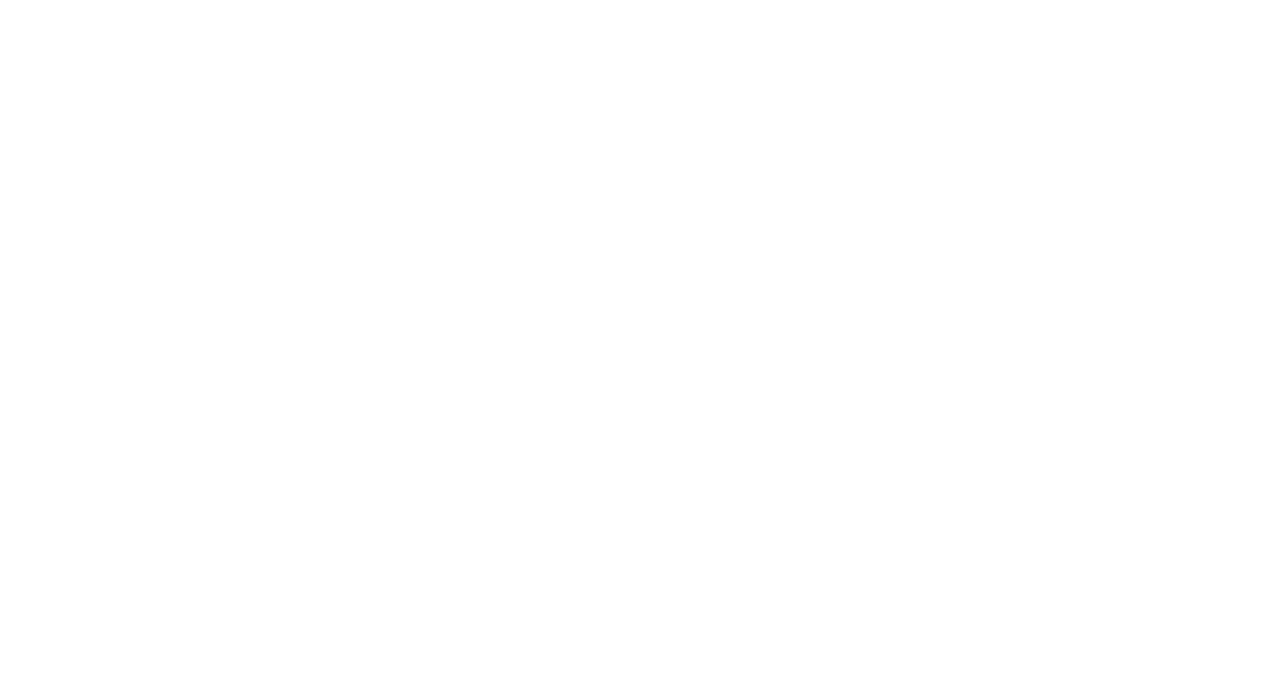
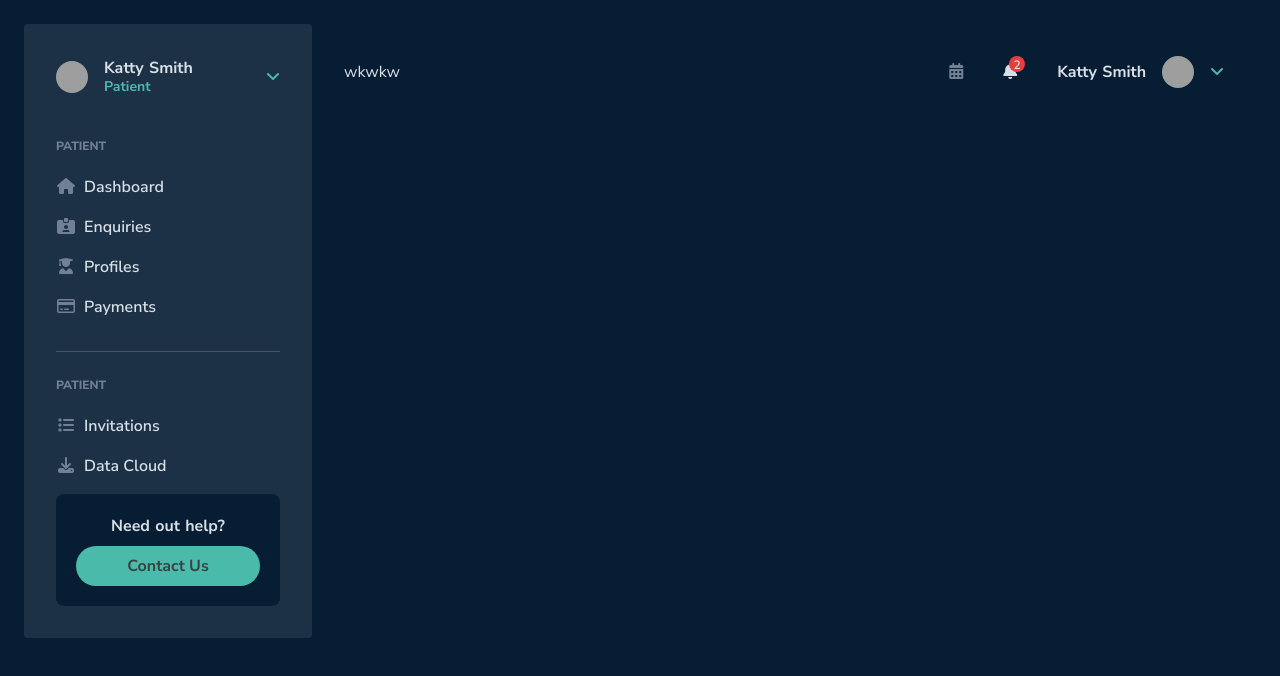
Before and after one commit to ekosutrisno/vue-redesign, a Nuxt app: page /movie01 in a window 1280 px wide. Before the commit this address had no page. Shown: the top 676 px of the page. Built offline with nearby package versions, Linux system fonts and the light colour scheme; grey boxes are pictures that could not be loaded; what @braid/vue-formulate, v-tooltip, vue-js-modal would draw is missing.

Commit message:
Add design movie App #8

```diff
--- /dev/null
+++ b/layouts/movie.vue
@@ -0,0 +1,9 @@
+<template>
+  <div class="bg-mov-bg-dark min-h-screen h-screen font-sans">
+    <nuxt />
+  </div>
+</template>
+
+<script>
+export default {};
+</script>
--- a/middleware/getDataCovid.js
+++ b/middleware/getDataCovid.js
@@ -1,9 +1,12 @@
+import RSVP from 'rsvp';
 export default async function ({
   store,
   from
 }) {
   let setFrom = !from;
   if (setFrom) {
-    await store.dispatch("covid/getInfoDataCovid");
+    await RSVP.all([
+      store.dispatch("covid/getInfoDataCovid")
+    ])
   }
 }
--- a/package.json
+++ b/package.json
@@ -15,6 +15,7 @@
     "@nuxtjs/axios": "^5.3.6",
     "@nuxtjs/pwa": "^3.0.0-0",
     "nuxt": "^2.0.0",
+    "rsvp": "^4.8.5",
     "v-tooltip": "^2.0.3",
     "vue-js-modal": "^2.0.0-rc.3"
   },
--- a/pages/index.vue
+++ b/pages/index.vue
@@ -21,6 +21,12 @@
             class="button--grey"
           >
             UIDESIGN-C02
+          </nuxt-link>
+          <nuxt-link
+            to="/movie01"
+            class="button--green ml-4"
+          >
+            MOVIE-APP
           </nuxt-link>
         </div>
       </div>
--- /dev/null
+++ b/pages/movie01.vue
@@ -0,0 +1,151 @@
+<template>
+  <div class="p-2">
+    <div class="container p-4 mx-auto flex">
+      <!-- awal sidebar -->
+      <div class="h-full p-8 flex-none flex flex-col w-70 bg-mov-bg-gray rounded">
+        <NLink
+          to="/"
+          class="w-full"
+        >
+          <div class="flex w-full items-center justify-between">
+            <div class="flex items-center">
+              <div class="w-8 h-8 rounded-full overflow-hidden">
+                <img
+                  class="object-cover h-full w-full"
+                  src="https://images.unsplash.com/photo-1511551203524-9a24350a5771?ixlib=rb-1.2.1&ixid=eyJhcHBfaWQiOjEyMDd9&auto=format&fit=crop&w=500&q=60"
+                  alt="avatar"
+                >
+              </div>
+              <div class="ml-4">
+                <h1 class="text-mov-g-100 font-bold">Katty Smith</h1>
+                <h1 class="text-mov-green-01 font-bold text-sm -mt-1">Patient</h1>
+              </div>
+            </div>
+            <div class="text-mov-green-01"><i class="fa fa-angle-down"></i></div>
+          </div>
+        </NLink>
+
+        <div class="flex flex-col justify-between items-start mt-10 pb-4 border-b border-gray-700">
+          <h1 class="font-extrabold mb-5 text-xs text-gray-600 uppercase">Patient</h1>
+          <NLink
+            to="/"
+            class="w-full mb-4"
+          >
+            <button class="font-semibold group focus:outline-none">
+              <span class="text-gray-600 mr-2 group-focus:text-mov-green-01 group-hover:text-mov-green-01 transition-colors duration-200"><i class="fa fa-fw fa-home"></i></span>
+              <span class="text-mov-g-100 group-focus:text-mov-green-01 group-hover:text-mov-green-01 transition-colors duration-200">Dashboard</span>
+            </button>
+          </NLink>
+          <NLink
+            to="/"
+            class="w-full mb-4"
+          >
+            <button class="font-semibold group focus:outline-none">
+              <span class="text-gray-600 mr-2 group-focus:text-mov-green-01 group-hover:text-mov-green-01 transition-colors duration-200"><i class="fa fa-fw fa-id-card-alt"></i></span>
+              <span class="text-mov-g-100 group-focus:text-mov-green-01 group-hover:text-mov-green-01 transition-colors duration-200">Enquiries</span>
+            </button>
+          </NLink>
+          <NLink
+            to="/"
+            class="w-full mb-4"
+          >
+            <button class="font-semibold group focus:outline-none">
+              <span class="text-gray-600 mr-2 group-focus:text-mov-green-01 group-hover:text-mov-green-01 transition-colors duration-200"><i class="fa fa-fw fa-user-graduate"></i></span>
+              <span class="text-mov-g-100 group-focus:text-mov-green-01 group-hover:text-mov-green-01 transition-colors duration-200">Profiles</span>
+            </button>
+          </NLink>
+          <NLink
+            to="/"
+            class="w-full mb-4"
+          >
+            <button class="font-semibold group focus:outline-none">
+              <span class="text-gray-600 mr-2 group-focus:text-mov-green-01 group-hover:text-mov-green-01 transition-colors duration-200"><i class="fa fa-fw fa-credit-card"></i></span>
+              <span class="text-mov-g-100 group-focus:text-mov-green-01 group-hover:text-mov-green-01 transition-colors duration-200">Payments</span>
+            </button>
+          </NLink>
+        </div>
+
+        <div class="flex flex-col justify-between items-start mt-6">
+          <h1 class="font-extrabold mb-5 text-xs text-gray-600 uppercase">Patient</h1>
+          <NLink
+            to="/"
+            class="w-full mb-4"
+          >
+            <button class="font-semibold group focus:outline-none">
+              <span class="text-gray-600 mr-2 group-focus:text-mov-green-01 group-hover:text-mov-green-01 transition-colors duration-200"><i class="fa fa-fw fa-list"></i></span>
+              <span class="text-mov-g-100 group-focus:text-mov-green-01 group-hover:text-mov-green-01 transition-colors duration-200">Invitations</span>
+            </button>
+          </NLink>
+          <NLink
+            to="/"
+            class="w-full mb-4"
+          >
+            <button class="font-semibold group focus:outline-none">
+              <span class="text-gray-600 mr-2 group-focus:text-mov-green-01 group-hover:text-mov-green-01 transition-colors duration-200"><i class="fa fa-fw fa-download"></i></span>
+              <span class="text-mov-g-100 group-focus:text-mov-green-01 group-hover:text-mov-green-01 transition-colors duration-200">Data Cloud</span>
+            </button>
+          </NLink>
+
+          <div class="w-full h-full p-5 bg-mov-bg-dark rounded-lg">
+            <h1 class="font-bold text-center text-mov-g-100 mb-2">Need out help?</h1>
+            <button class="w-full py-2 px-3 bg-mov-green-01 font-bold text-mov-g-400 rounded-full hover:opacity-75 focus:outline-none">Contact Us</button>
+          </div>
+        </div>
+      </div>
+      <!-- ending sidebar -->
+
+      <!-- awal content -->
+      <div class="h-full p-8 flex-1 rounded text-mov-g-100">
+        <div class="w-full flex items-center justify-between">
+          <div>wkwkw</div>
+          <div class="flex items-center justify-between">
+            <div class="flex items-center space-x-10 mr-10">
+              <div class="text-gray-600"><i class="fa fa-calendar"></i></div>
+              <div class="text-mov-g-100 relative">
+                <i class="fa fa-bell"></i>
+                <div class="absolute top-0 right-0 bg-red-600 rounded-full w-4 h-4 text-white text-xs text-center -mt-1 -mr-2">2</div>
+              </div>
+            </div>
+            <NLink
+              to="/"
+              class="w-full"
+            >
+              <div class="flex w-full items-center justify-between">
+                <div class="flex items-center">
+                  <div class="mr-4">
+                    <h1 class="text-mov-g-100 font-bold">Katty Smith</h1>
+                  </div>
+                  <div class="w-8 h-8 rounded-full overflow-hidden">
+                    <img
+                      class="object-cover h-full w-full"
+                      src="https://images.unsplash.com/photo-1511551203524-9a24350a5771?ixlib=rb-1.2.1&ixid=eyJhcHBfaWQiOjEyMDd9&auto=format&fit=crop&w=500&q=60"
+                      alt="avatar"
+                    >
+                  </div>
+                </div>
+                <div class="text-mov-green-01 ml-4"><i class="fa fa-angle-down"></i></div>
+              </div>
+            </NLink>
+
+          </div>
+        </div>
+      </div>
+      <!-- ending content  -->
+    </div>
+  </div>
+</template>
+
+<script>
+export default {
+  layout: "movie"
+};
+</script>
+
+<style scoped>
+.h-custom-01 {
+  height: 93vh;
+}
+.h-custom-01 {
+  height: 90vh;
+}
+</style>
--- a/tailwind.config.js
+++ b/tailwind.config.js
@@ -21,6 +21,21 @@
           'covid-gray-bg2': '#75a9a8',
           'covid-black': '#404B53',
           'covid-green': '#01B075',
+        },
+        mov: {
+          'b-100': '#040609',
+          'b-200': '#01040b',
+          'bg-dark': '#071D34',
+          'bg-gray': '#1C3146',
+          'g-100': '#d8e0e6',
+          'g-200': '#adb5c6',
+          'g-300': '#6d788e',
+          'g-400': '#384343',
+          'g1-100': '#364038',
+          'g1-200': '#818582',
+          'green': '#508e4a',
+          'green-01': '#4ABBAA',
+          'green-02': '#039e5b',
         }
 
       },
@@ -59,6 +74,7 @@
     rotate: ['responsive', 'hover', 'focus', 'group-hover'],
     translate: ['responsive', 'hover', 'focus', 'group-hover'],
     skew: ['responsive', 'hover', 'focus', 'group-hover'],
+    textColor: ['responsive', 'hover', 'focus', 'group-focus', 'group-hover'],
   },
   plugins: []
 }
```
Also changed, not shown: 1 other file (tests, documents, lock files or other folders).
